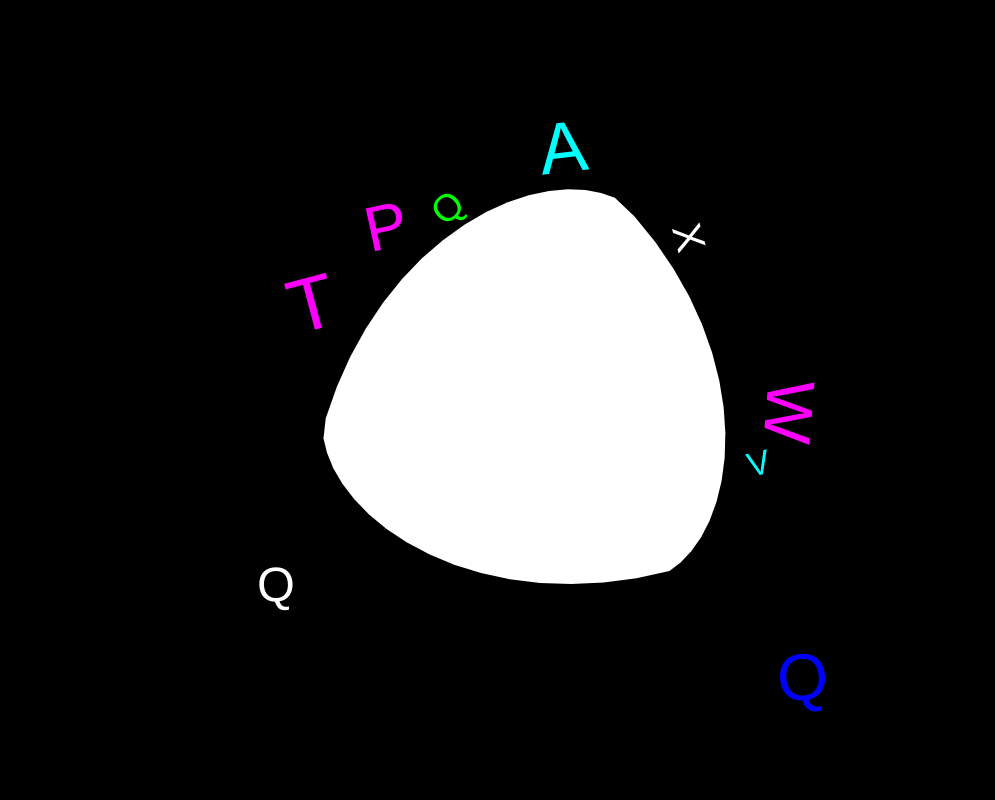
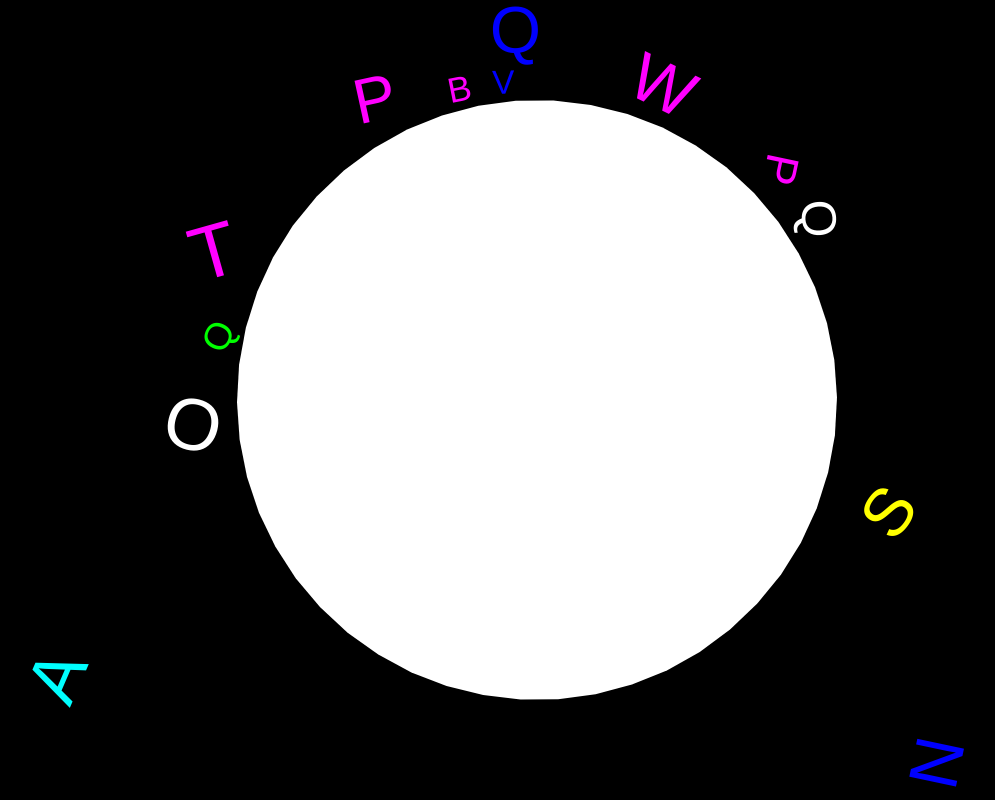
Before and after one commit to tarushvkodes/falling-letters-in-cube, a plain HTML site: page index.html in a window 1280 px wide. Shown: the whole page, without its empty margins (103-1098 px from the left). Drawn offline with nearby package versions, Linux system fonts and the light colour scheme.

Commit message:
update title and improve comments for clarity in index.html

```diff
--- a/index.html
+++ b/index.html
@@ -2,7 +2,7 @@
 <html>
 <head>
   <meta charset="UTF-8">
-  <title>Morphing Container with Falling Letters (Spawn Inside)</title>
+  <title>Falling Letters in a Sharply Changing Container</title>
   <style>
     body { margin: 0; overflow: hidden; background: #000; }
     canvas { display: block; }
@@ -13,25 +13,26 @@
 
   <!-- Matter.js physics engine -->
   <script src="https://cdnjs.cloudflare.com/ajax/libs/matter-js/0.19.0/matter.min.js"></script>
+
   <script>
     document.addEventListener("DOMContentLoaded", function() {
       // Alias Matter.js modules.
-      const Engine   = Matter.Engine,
-            World    = Matter.World,
-            Bodies   = Matter.Bodies,
-            Body     = Matter.Body,
-            Common   = Matter.Common;
+      const Engine = Matter.Engine,
+            World  = Matter.World,
+            Bodies = Matter.Bodies,
+            Body   = Matter.Body,
+            Common = Matter.Common;
 
-      // Create physics engine and world.
+      // Create the physics engine and world.
       const engine = Engine.create();
       const world  = engine.world;
-      world.gravity.y = 1; // moderate gravity
+      world.gravity.y = 1; // Moderate gravity.
 
       // Get canvas and context.
       const canvas = document.getElementById("canvas");
       const ctx = canvas.getContext("2d");
 
-      // Resize canvas to full window.
+      // Resize canvas to fill the window.
       let containerCenter = { x: 0, y: 0 };
       function resizeCanvas() {
         canvas.width = window.innerWidth;
@@ -41,20 +42,15 @@
       window.addEventListener("resize", resizeCanvas);
       resizeCanvas();
 
-      // --- Container Morphing Setup ---
-      const containerSize = 600;    // nominal side length of container
-      const R = containerSize / 2;    // reference "radius" for generating shapes
-      const N = 50;                 // number of vertices for polygon approximation
+      // --- Container Shape Setup ---
+      // We'll use three preset shapes (square, circle, triangle) defined as polygons in local coordinates.
+      const containerSize = 600;  // Nominal size.
+      const R = containerSize / 2;  // Reference "radius".
+      const N = 50; // Number of vertices to approximate shapes.
 
-      let containerAngle = 0;       // container rotation (radians)
-      const morphPeriod = 15000;    // full morph cycle in ms
-
-      // Global variable to store the current container shape in local coordinates.
-      let currentLocalVerts = null;
-
-      // Generate vertex sets (in local coordinates, centered at (0,0)).
+      // Generate vertices for a square (inscribed in a circle of radius R).
       function generateSquareVertices(N, R) {
-        const L = Math.SQRT2 * R;  // side length of inscribed square
+        const L = Math.SQRT2 * R; // Side length of square.
         const perim = 4 * L;
         let verts = [];
         for (let i = 0; i < N; i++) {
@@ -78,6 +74,7 @@
         return verts;
       }
 
+      // Generate vertices for a circle.
       function generateCircleVertices(N, R) {
         let verts = [];
         for (let i = 0; i < N; i++) {
@@ -87,17 +84,19 @@
         return verts;
       }
 
+      // Generate vertices for an equilateral triangle.
       function generateTriangleVertices(N, R) {
         let corners = [];
         for (let i = 0; i < 3; i++) {
-          const angle = -Math.PI/2 + i * (2*Math.PI/3);
+          const angle = -Math.PI/2 + i * (2 * Math.PI / 3);
           corners.push({ x: R * Math.cos(angle), y: R * Math.sin(angle) });
         }
+        // Distribute N points evenly along the triangle's perimeter.
         let sideLengths = [];
         let totalPerim = 0;
         for (let i = 0; i < 3; i++) {
           const p1 = corners[i];
-          const p2 = corners[(i+1)%3];
+          const p2 = corners[(i + 1) % 3];
           const d = Math.hypot(p2.x - p1.x, p2.y - p1.y);
           sideLengths.push(d);
           totalPerim += d;
@@ -110,7 +109,7 @@
             if (d >= acc && d < acc + sideLengths[j]) {
               const t = (d - acc) / sideLengths[j];
               const p1 = corners[j];
-              const p2 = corners[(j+1)%3];
+              const p2 = corners[(j + 1) % 3];
               const x = p1.x + t * (p2.x - p1.x);
               const y = p1.y + t * (p2.y - p1.y);
               verts.push({ x: x, y: y });
@@ -126,53 +125,37 @@
       const circleVerts = generateCircleVertices(N, R);
       const triangleVerts = generateTriangleVertices(N, R);
 
-      // Interpolate between two vertex sets.
-      function interpolateVerts(vertsA, vertsB, t) {
-        let verts = [];
-        for (let i = 0; i < vertsA.length; i++) {
-          verts.push({
-            x: vertsA[i].x * (1-t) + vertsB[i].x * t,
-            y: vertsA[i].y * (1-t) + vertsB[i].y * t
-          });
-        }
-        return verts;
+      // Choose the container shape based on the current phase.
+      // The phase will cycle from 0 to 1 over a fixed period, with sharp transitions:
+      // phase in [0, 1/3)   -> square
+      // phase in [1/3, 2/3) -> circle
+      // phase in [2/3, 1)   -> triangle
+      function getContainerVertices(phase) {
+        if (phase < 1/3) return squareVerts;
+        else if (phase < 2/3) return circleVerts;
+        else return triangleVerts;
       }
 
-      // Compute current container vertices (local coordinates) by morphing between shapes.
-      function getContainerVertices(phase) {
-        let verts;
-        if (phase < 1/3) {
-          let t = phase / (1/3);
-          verts = interpolateVerts(squareVerts, circleVerts, t);
-        } else if (phase < 2/3) {
-          let t = (phase - 1/3) / (1/3);
-          verts = interpolateVerts(circleVerts, triangleVerts, t);
-        } else {
-          let t = (phase - 2/3) / (1/3);
-          verts = interpolateVerts(triangleVerts, squareVerts, t);
-        }
-        return verts;
-      }
-
-      // Create the container body (static). We'll update its vertices every frame.
+      // Create the container body initially (using squareVerts).
       let containerBody = Bodies.fromVertices(containerCenter.x, containerCenter.y, squareVerts, { isStatic: true, render: { fillStyle: "#fff" } }, true);
       World.add(world, containerBody);
 
-      // --- Point-in-Polygon and Sampling ---
+      // --- Sampling Points Inside a Polygon (for letter spawn) ---
+      // Use a simple ray-casting algorithm.
       function pointInPolygon(point, polygon) {
         let inside = false;
         for (let i = 0, j = polygon.length - 1; i < polygon.length; j = i++) {
           const xi = polygon[i].x, yi = polygon[i].y;
           const xj = polygon[j].x, yj = polygon[j].y;
           const intersect = ((yi > point.y) !== (yj > point.y)) &&
-                            (point.x < (xj - xi) * (point.y - yi) / (yj - yi + 0.0000001) + xi);
+                            (point.x < (xj - xi) * (point.y - yi) / ((yj - yi) || 0.000001) + xi);
           if (intersect) inside = !inside;
         }
         return inside;
       }
 
       function samplePointInPolygon(polygon) {
-        // Compute bounding box.
+        // Compute the bounding box.
         let minX = Infinity, maxX = -Infinity, minY = Infinity, maxY = -Infinity;
         polygon.forEach(p => {
           if (p.x < minX) minX = p.x;
@@ -180,23 +163,18 @@
           if (p.y < minY) minY = p.y;
           if (p.y > maxY) maxY = p.y;
         });
-        // Rejection sampling.
         let pt;
         for (let i = 0; i < 100; i++) {
           pt = {
             x: minX + Math.random() * (maxX - minX),
             y: minY + Math.random() * (maxY - minY)
           };
-          if (pointInPolygon(pt, polygon)) {
-            return pt;
-          }
+          if (pointInPolygon(pt, polygon)) return pt;
         }
-        // Fallback: return center.
         return { x: 0, y: 0 };
       }
 
       // --- Letter Spawning ---
-      // Helpers for letters.
       function randomLetter() {
         return String.fromCharCode(65 + Math.floor(Math.random() * 26));
       }
@@ -205,12 +183,14 @@
         return colors[Math.floor(Math.random() * colors.length)];
       }
 
+      // Current container local vertices (sharp shape) will be updated each render.
+      let currentLocalVerts = squareVerts;
       // Spawn a letter inside the container.
       function spawnLetter() {
-        if (!currentLocalVerts) return;  // wait until container shape is computed
-        // Sample a random point inside the container (in local coordinates).
+        if (!currentLocalVerts) return;
+        // Sample a random point in container-local coordinates.
         const localPt = samplePointInPolygon(currentLocalVerts);
-        // Transform the local point to world coordinates using containerAngle and containerCenter.
+        // Transform the local point into world coordinates.
         const cosA = Math.cos(containerAngle);
         const sinA = Math.sin(containerAngle);
         const worldX = containerCenter.x + localPt.x * cosA - localPt.y * sinA;
@@ -234,15 +214,17 @@
       setInterval(spawnLetter, 100);
 
       // --- Render Loop ---
+      let containerAngle = 0;
+      const shapePeriod = 15000; // 15-second cycle.
       function render() {
         Engine.update(engine, 1000 / 60);
 
-        // Compute morph phase and update container shape.
+        // Determine phase and select container shape (sharp transitions).
         const now = Date.now();
-        const phase = (now % morphPeriod) / morphPeriod;
+        const phase = (now % shapePeriod) / shapePeriod;
         currentLocalVerts = getContainerVertices(phase);
 
-        // Transform local container vertices to world coordinates.
+        // Transform currentLocalVerts into world coordinates.
         let worldVerts = currentLocalVerts.map(v => {
           return {
             x: containerCenter.x + v.x * Math.cos(containerAngle) - v.y * Math.sin(containerAngle),
@@ -269,7 +251,6 @@
             ctx.fillText(body.customData.letter, 0, 0);
             ctx.restore();
           } else if (body === containerBody) {
-            // Render container as a white filled shape.
             ctx.beginPath();
             ctx.moveTo(body.vertices[0].x, body.vertices[0].y);
             for (let i = 1; i < body.vertices.length; i++) {
```
